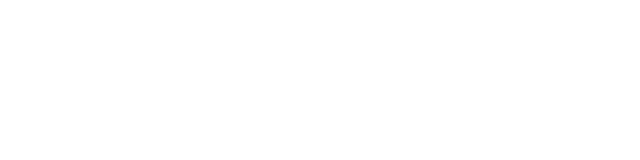
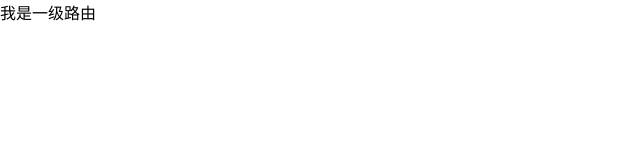
Before and after one commit to bairuiying/hmttpc, a Vue app: page /#/login in a window 1280 px wide. Shown: the top 160 px of the page, without its empty margins (0-640 px from the left). Built offline with nearby package versions, Linux system fonts and the light colour scheme.

Commit message:
页面分析-新建登陆和页面

```diff
--- a/src/router/index.js
+++ b/src/router/index.js
@@ -2,6 +2,7 @@
 import VueRouter from 'vue-router'
 // import Home from '../views/Home.vue'
 import home from '@/views/home'// 用一种切换方式替换原有方式
+import login from '@/views/login'
 Vue.use(VueRouter)
 
 const routes = [
@@ -11,8 +12,13 @@
   },
   {
     path: '/home',
-    name: 'home',
+    // name: 'home',
     component: home
+  },
+  {
+    path: '/login',
+    name: 'login', // login的那么
+    component: login
   }
   // {
   //   path: '/about',
--- /dev/null
+++ b/src/views/login/index.vue
@@ -0,0 +1,10 @@
+<template>
+  <div>我是一级路由</div>
+</template>
+
+<script>
+export default {}
+</script>
+
+<style>
+</style>
```
